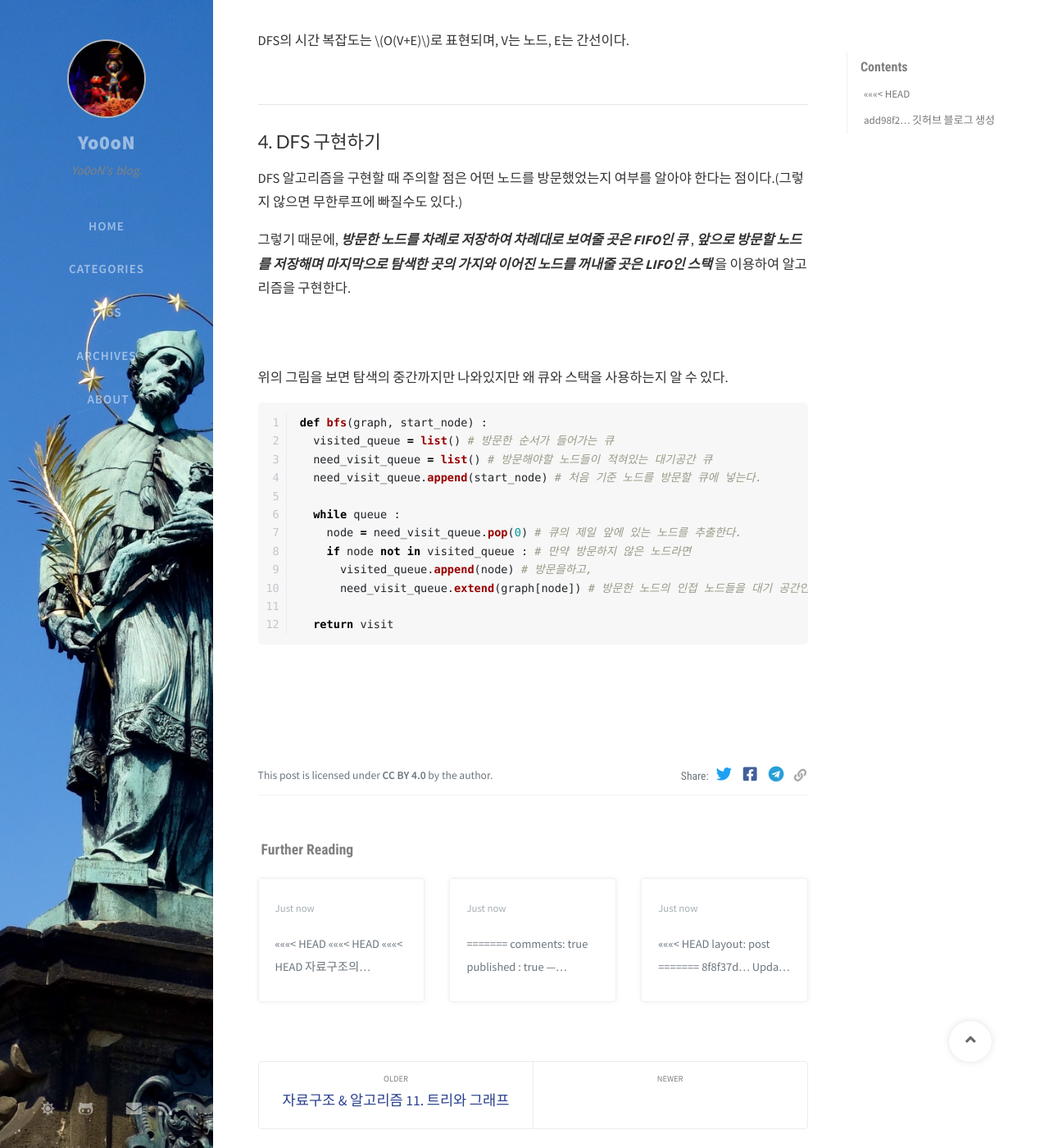
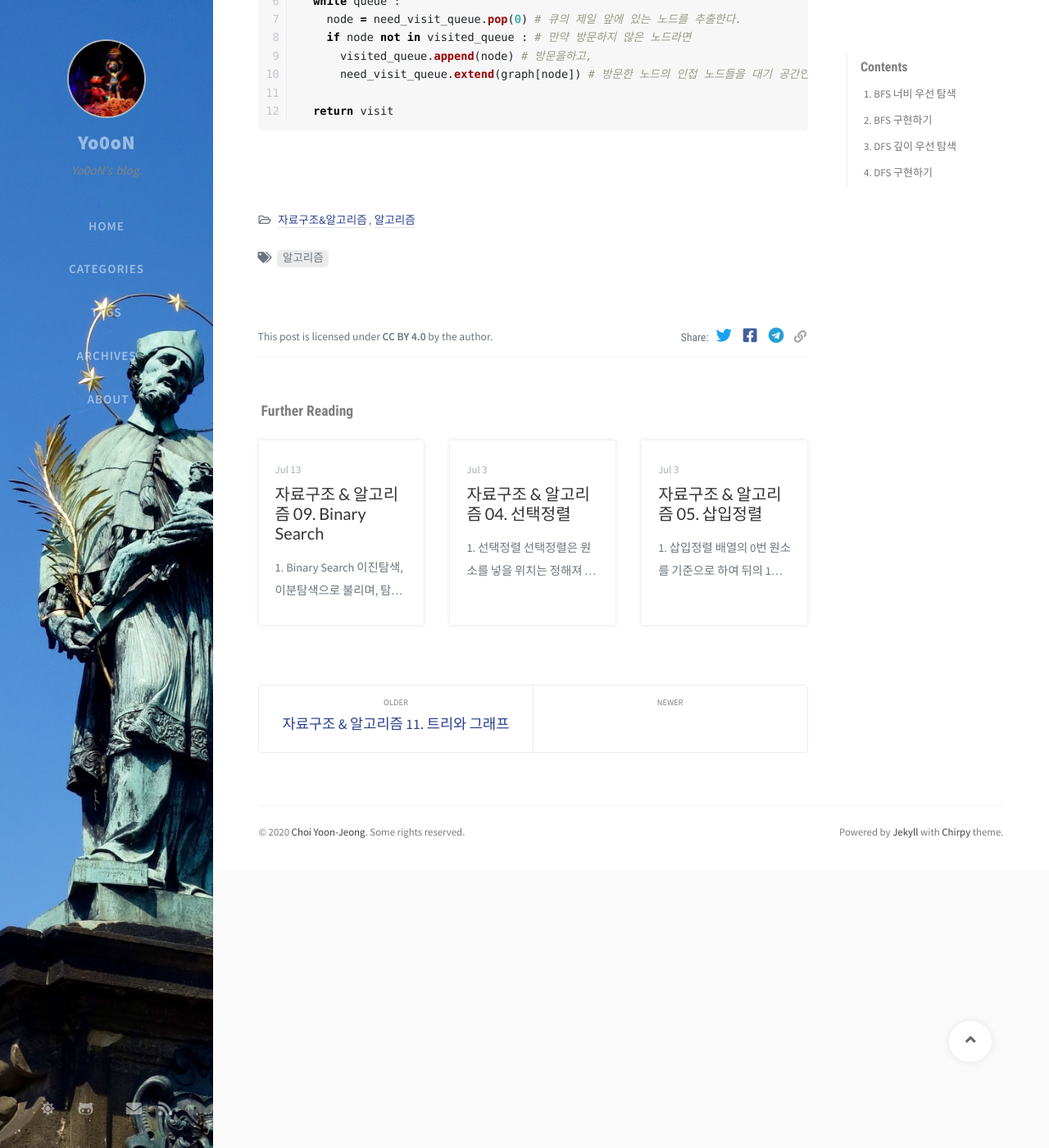
Before and after one commit to Yo0oN/Yo0oN.github.io, a Jekyll site: the page built from _posts/2020-07-21-알고리즘07.BFS&DFS.md, in a window 1280 px wide and 1400 px high, scrolled down 3726 px. Shown: the whole window at 82% size. Built offline with Jekyll 4.4.1, drawn with Linux system fonts in a browser that asks for light colours; nearby versions of some CDN libraries; comment, search, counter and statistics services are not loaded; some of the changed text lies outside the part shown.

Commit message:
Update 2020-07-21-알고리즘07.BFS&DFS.md

```diff
--- a/_posts/2020-07-21-알고리즘07.BFS&DFS.md
+++ b/_posts/2020-07-21-알고리즘07.BFS&DFS.md
@@ -1,9 +1,4 @@
 ---
-<<<<<<< HEAD
-<<<<<<< HEAD
-<<<<<<< HEAD
-=======
->>>>>>> 5734ed07444192f85abbe94e373b56e7f1d49690
 title: 자료구조 & 알고리즘 12. BFS & DFS
 modified: 2020-07-23
 author: Yo0oN
@@ -12,31 +7,6 @@ tags: [알고리즘]
 math: true
 ---
 
-<<<<<<< HEAD
-=======
-layout: post
-=======
->>>>>>> 70799cc... Update 2020-07-21-알고리즘07.BFS&DFS.md
-title: 자료구조 & 알고리즘 12. BFS & DFS
-modified: 2020-07-23
-author: Yo0oN
-categories: [자료구조&알고리즘, 알고리즘]
-tags: [알고리즘]
-math: true
----
-
-<<<<<<< HEAD
-* Table of Contents
-{:toc}
-
-<br>
-<br>
-
->>>>>>> add98f2... 깃허브 블로그 생성
-=======
->>>>>>> 70799cc... Update 2020-07-21-알고리즘07.BFS&DFS.md
-=======
->>>>>>> 5734ed07444192f85abbe94e373b56e7f1d49690
 ## 1. BFS 너비 우선 탐색
 
 BFS(Breadth-First Search)는 너비 우선 탐색으로, 그래프 알고리즘 중 하나이다.<br>
```
